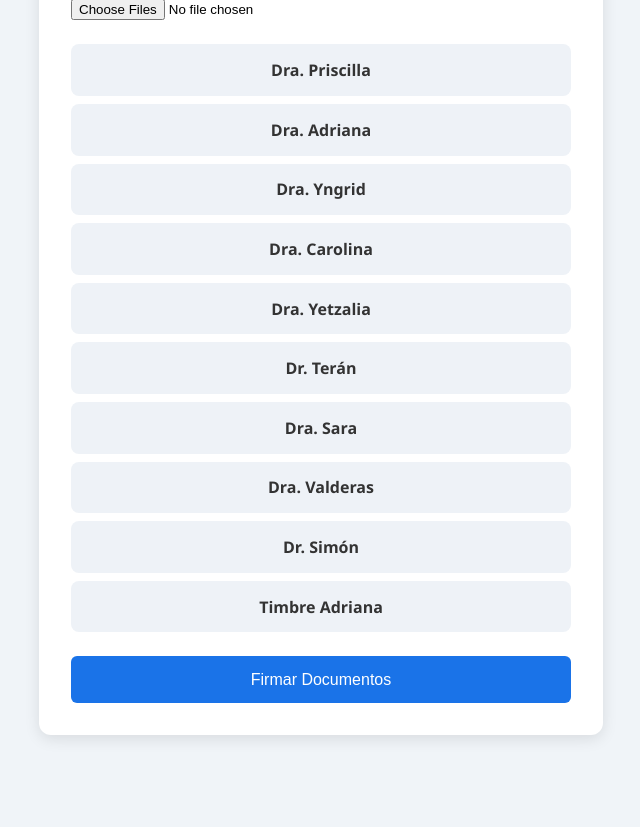
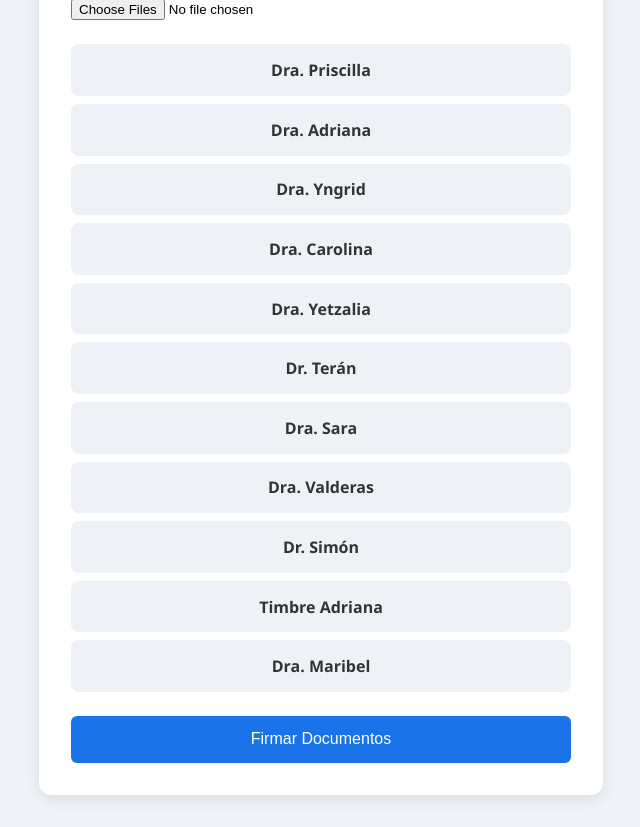
Before and after one commit to jmirandal1994/firmador_cardiohome, a Flask app: page / in a window 1280 px wide. Shown: the part 377-1204 px from the top of the page, without its empty margins (319-959 px from the left). Before the commit the page ends 1116 px from the top, so only its background shows below. Run offline with Flask 3, Linux system fonts and the light colour scheme.

Commit message:
Update index.html

```diff
--- a/templates/index.html
+++ b/templates/index.html
@@ -129,6 +129,10 @@
                     <input type="radio" id="timbre_adriana" name="doctora" value="Timbre Adriana">
                     <label for="timbre_adriana">Timbre Adriana</label>
                 </div>
+                <div class="radio-option">
+                    <input type="radio" id="maribel" name="doctora" value="maribel">
+                    <label for="maribel">Dra. Maribel</label>
+                </div>
             </div>
 
             <button type="submit">Firmar Documentos</button>
```
